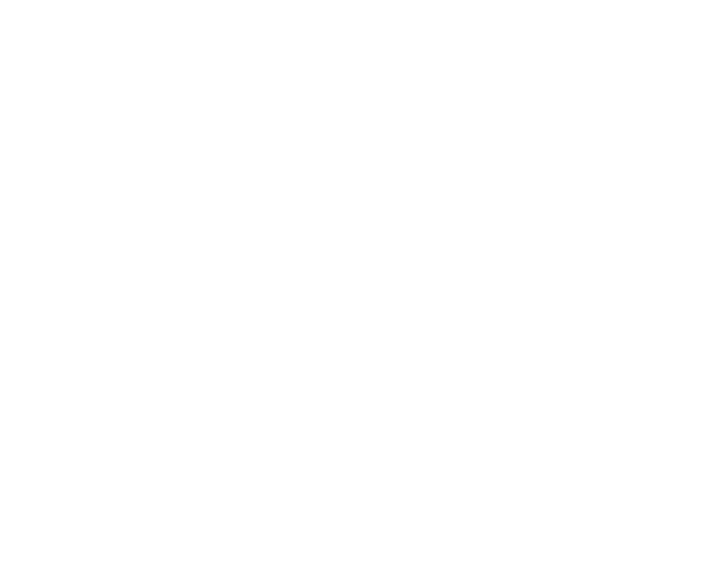
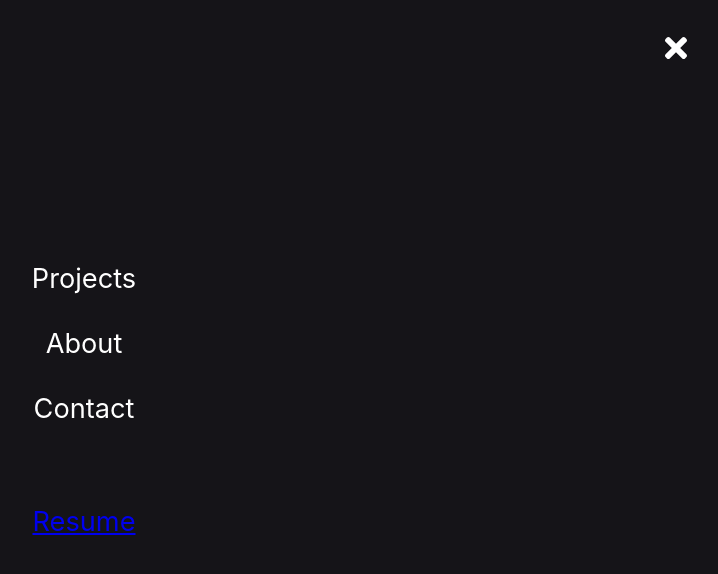
Before and after one commit to tektechnologies/craigbarkley, a React (Create React App) app: page / in a window 1280 px wide. Shown: the top 574 px of the page, without its empty margins (556-1274 px from the left). Built offline with nearby package versions, Linux system fonts and the light colour scheme.

Commit message:
isOpen to true to see Nav

```diff
--- a/src/components/DeveloperManagerArtist/DeveloperManagerArtist.js
+++ b/src/components/DeveloperManagerArtist/DeveloperManagerArtist.js
@@ -8,7 +8,7 @@ class DeveloperManagerArtist extends React.Component {
 constructor(props){
   super(props);
   this.state ={
-    isOpen: false,
+    isOpen: true,
     showSubtitle: false,
     showScrollDown: false,
   };
--- a/src/components/DropdownNav/DropdownNav.js
+++ b/src/components/DropdownNav/DropdownNav.js
@@ -66,12 +66,24 @@ class DropdownNav extends React.Component {
           <NavLink
             to="projects"
             className="menu-item"
-            onClick={() =>toggle}
+            onClick={toggle}
             >
             Projects
           </NavLink>
-          <NavLink to="about">About</NavLink>
-          <NavLink to="contact">Contact</NavLink>
+          <NavLink
+            to="about"
+            className="menu-item"
+            onClick={toggle}
+            >
+            About
+            </NavLink>
+          <NavLink
+           to="contact"
+           className="menu-item"
+           onClick={toggle}
+           >
+           Contact
+           </NavLink>
         </NavMenu>
         <NavBtn onClick={toggle}>
           <a
```
